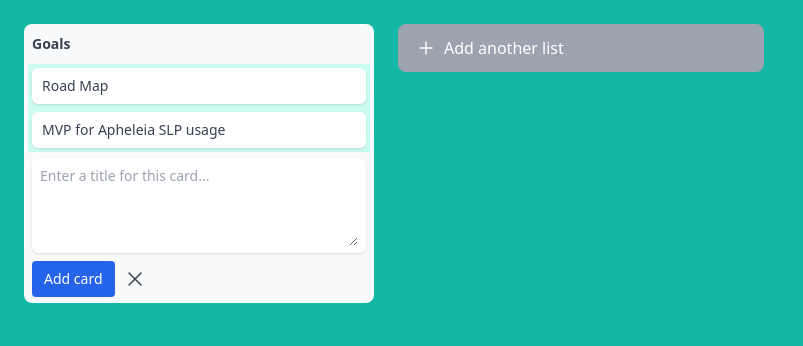
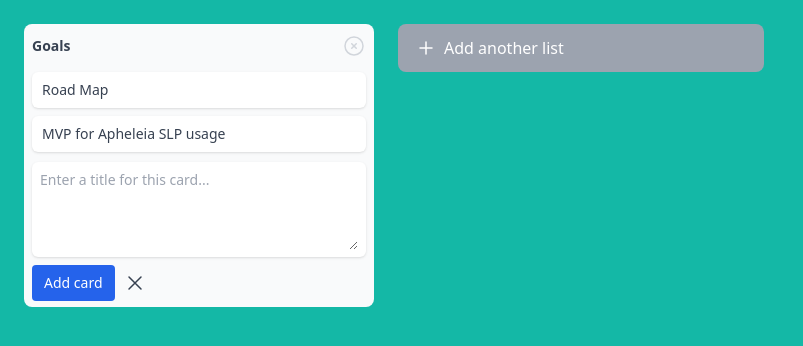
Before and after one commit to airrakedev/trello-boards, a Vue app: page / in a window 1280 px wide. Both pictures are taken after a click on the button "Add a card". Shown: the top 346 px of the page, without its empty margins (0-803 px from the left). Built offline with nearby package versions, Linux system fonts and the light colour scheme.

Commit message:
separate add card components

```diff
--- /dev/null
+++ b/src/assets/svg/circleClose.vue
@@ -0,0 +1,22 @@
+<template>
+	<svg
+		xmlns="http://www.w3.org/2000/svg"
+		fill="none"
+		viewBox="0 0 24 24"
+		stroke-width="1.5"
+		stroke="currentColor"
+		class="w-6 h-6"
+		v-bind="$attrs"
+	>
+		<path
+			stroke-linecap="round"
+			stroke-linejoin="round"
+			d="M9.75 9.75l4.5 4.5m0-4.5l-4.5 4.5M21 12a9 9 0 11-18 0 9 9 0 0118 0z"
+		/>
+	</svg>
+</template>
+<script lang="ts">
+export default {
+	inheritAttrs: false,
+};
+</script>
--- /dev/null
+++ b/src/components/forms/AddCardForm.vue
@@ -0,0 +1,70 @@
+<template>
+	<div class="add-card-form">
+		<form @submit.prevent="submit">
+			<div class="input-wrapper">
+				<textarea
+					placeholder="Enter a title for this card..."
+					cols="30"
+					rows="4"
+					ref="textInput"
+					v-model="cardValue"
+				></textarea>
+			</div>
+			<div class="form-btn flex">
+				<input type="submit" class="form-add-btn" value="Add card" />
+				<button @click.prevent="toggleAddCard" class="form-cancel-btn">
+					<close-icon></close-icon>
+				</button>
+			</div>
+		</form>
+	</div>
+</template>
+<script setup lang="ts">
+import CloseIcon from "@/assets/svg/close.vue";
+
+import { ref, computed, nextTick } from "vue";
+const emit = defineEmits(["submit", "toggleCard", "update:modelValue"]);
+const props = defineProps(["modelValue"]);
+
+const textInput = ref<HTMLTextAreaElement>();
+
+const submit = async () => {
+	emit("submit");
+	await nextTick();
+	textInput.value?.focus();
+};
+const toggleAddCard = async () => {
+	emit("toggleCard");
+	await nextTick();
+	textInput.value?.focus();
+};
+
+const cardValue = computed({
+	get() {
+		return props.modelValue;
+	},
+	set(v) {
+		emit("update:modelValue", v);
+	},
+});
+</script>
+<style lang="scss">
+.add-card-form {
+	@apply px-0.5;
+	.input-wrapper {
+		@apply shadow rounded-md bg-white px-2 pt-2 pb-0.5;
+		textarea {
+			@apply outline-none w-full;
+		}
+	}
+	.form-btn {
+		@apply mt-2;
+		.form-add-btn {
+			@apply rounded cursor-pointer px-3 py-1.5 bg-blue-600 text-white mr-1 hover:bg-blue-700;
+		}
+		.form-cancel-btn {
+			@apply px-1 py-1.5;
+		}
+	}
+}
+</style>
--- a/src/stores/card.ts
+++ b/src/stores/card.ts
@@ -38,6 +38,7 @@ export const useCardStore = defineStore("card", () => {
 
 	const submitCard = (index: number): void => {
 		const col = cards.value[index] as Columns;
+
 		if (!col.cardValue.length) return;
 
 		const newCards = {
--- a/src/views/Board.vue
+++ b/src/views/Board.vue
@@ -11,18 +11,32 @@
 				<template #item="{ element, index }">
 					<div class="list col-width">
 						<div class="main-card">
-							<div class="list-header">{{ element.title }}</div>
-							<div class="list-card-body bg-teal-100">
+							<div class="list-header flex justify-between items-center">
+								{{ element.title }}
+								<button>
+									<circle-close-icon
+										class="text-gray-300 hover:text-gray-400"
+									/>
+								</button>
+							</div>
+							<div class="list-card-body">
 								<!-- <template v-for="(card, ci) in element.cards" :key="ci"> -->
 								<draggable v-model="element.cards" item-key="id" group="a">
 									<template #item="card">
-										<div class="list-cards">
+										<div
+											class="list-cards flex justify-between items-center group"
+										>
 											<a
 												href="#"
 												@click.prevent="updateCard(element.id, card.element.id)"
 											>
 												{{ card.element.title }}
 											</a>
+											<button>
+												<close-icon
+													class="hidden group-hover:block w-4 h-4 text-gray-300 hover:text-gray-400"
+												/>
+											</button>
 										</div>
 									</template>
 								</draggable>
@@ -39,32 +53,14 @@
 									</span>
 									<span class="add-card"> Add a card </span>
 								</button>
-								<div v-else class="add-card-form">
-									<form @submit.prevent="submitCardInput(index)">
-										<div class="input-wrapper">
-											<textarea
-												placeholder="Enter a title for this card..."
-												cols="30"
-												rows="4"
-												ref="textInput"
-												v-model="element.cardValue"
-											></textarea>
-										</div>
-										<div class="form-btn flex">
-											<input
-												type="submit"
-												class="form-add-btn"
-												value="Add card"
-											/>
-											<button
-												@click.prevent="toggleAddCard(index)"
-												class="form-cancel-btn"
-											>
-												<close-icon></close-icon>
-											</button>
-										</div>
-									</form>
-								</div>
+								<!-- Adding Card deck -->
+								<template v-else>
+									<add-card-form
+										@submit="submitCardInput(index)"
+										@toggleCard="toggleAddCard(index)"
+										v-model="element.cardValue"
+									></add-card-form>
+								</template>
 							</div>
 						</div>
 					</div>
@@ -85,14 +81,17 @@
 	</modal-dialog>
 </template>
 <script setup lang="ts">
-import { ref, onMounted, watch, nextTick } from "vue";
+import { ref, onMounted, watch } from "vue";
 
 import draggable from "vuedraggable";
 
+import PlusIcon from "@/assets/svg/plus.vue";
+import CircleCloseIcon from "@/assets/svg/circleClose.vue";
 import CloseIcon from "@/assets/svg/close.vue";
-import PlusIcon from "@/assets/svg/plus.vue";
+
 import AddBoard from "@/components/AddBoard.vue";
 import ModalDialog from "@/components/modal/generic.vue";
+import AddCardForm from "@/components/forms/AddCardForm.vue";
 
 import modalState from "@/composables/updateModalState.ts";
 
@@ -108,7 +107,6 @@ const { getCards } = storeToRefs(useCardStore());
 const { toggleCardForm, submitCard, addColumn, moveColumn } = useCardStore();
 
 const cardDialog = ref<InstanceType<typeof ModalDialog> | null>(null);
-const textInput = ref<HTMLTextAreaElement>();
 
 // METHODS
 const updateCard = async (columnId: string, cardId: string) => {
@@ -121,15 +119,12 @@ const columnChange = ({ moved }) => {
 };
 
 const toggleAddCard = async (index: string) => {
+	console.log(index, "unsay index diay");
 	toggleCardForm(index);
-	await nextTick();
-	textInput.value?.focus();
 };
 
 const submitCardInput = async (i) => {
 	submitCard(i);
-	await nextTick();
-	textInput.value?.focus();
 };
 
 // WATCH
@@ -178,24 +173,6 @@ onMounted(() => {
 						@apply mr-1.5 text-xl pl-1;
 					}
 				}
-				.add-card-form {
-					@apply px-0.5;
-					.input-wrapper {
-						@apply shadow rounded-md bg-white px-2 pt-2 pb-0.5;
-						textarea {
-							@apply outline-none w-full;
-						}
-					}
-					.form-btn {
-						@apply mt-2;
-						.form-add-btn {
-							@apply rounded cursor-pointer px-3 py-1.5 bg-blue-600 text-white mr-1 hover:bg-blue-700;
-						}
-						.form-cancel-btn {
-							@apply px-1 py-1.5;
-						}
-					}
-				}
 			}
 		}
 	}
```
